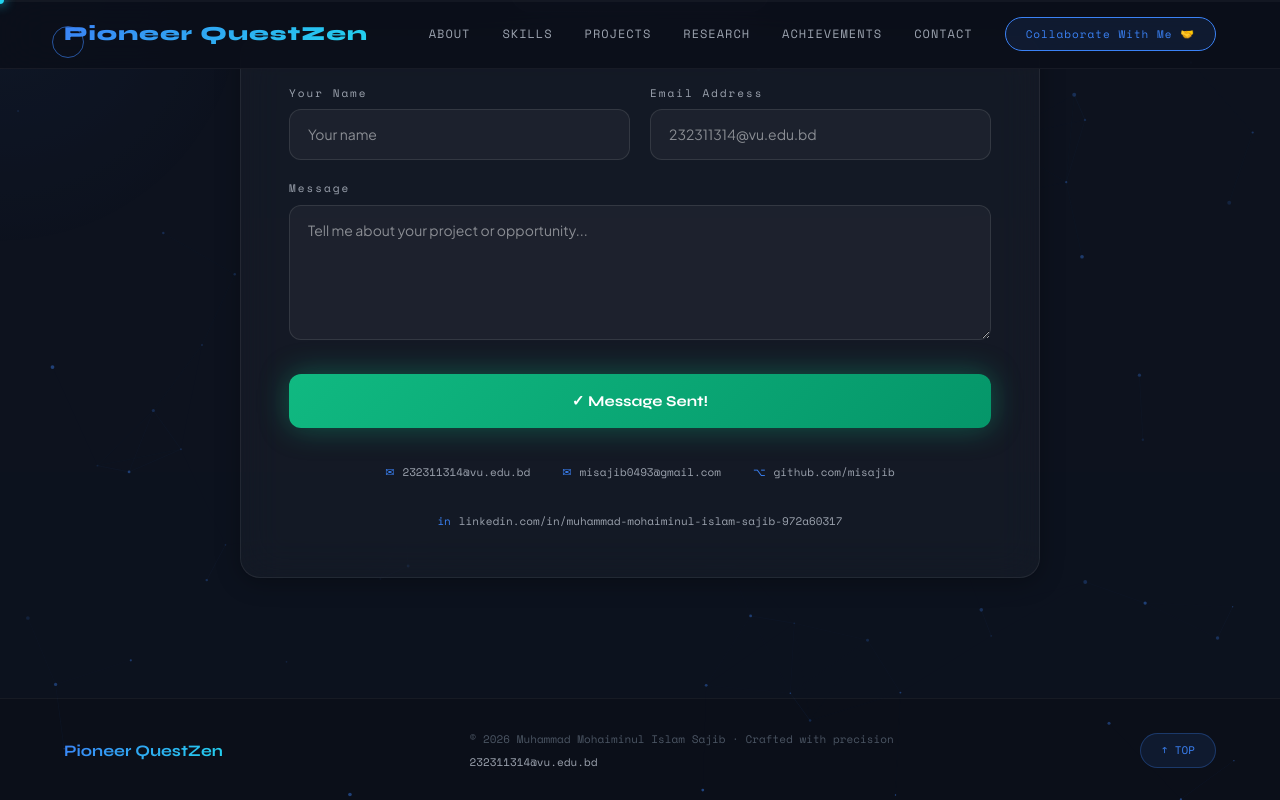
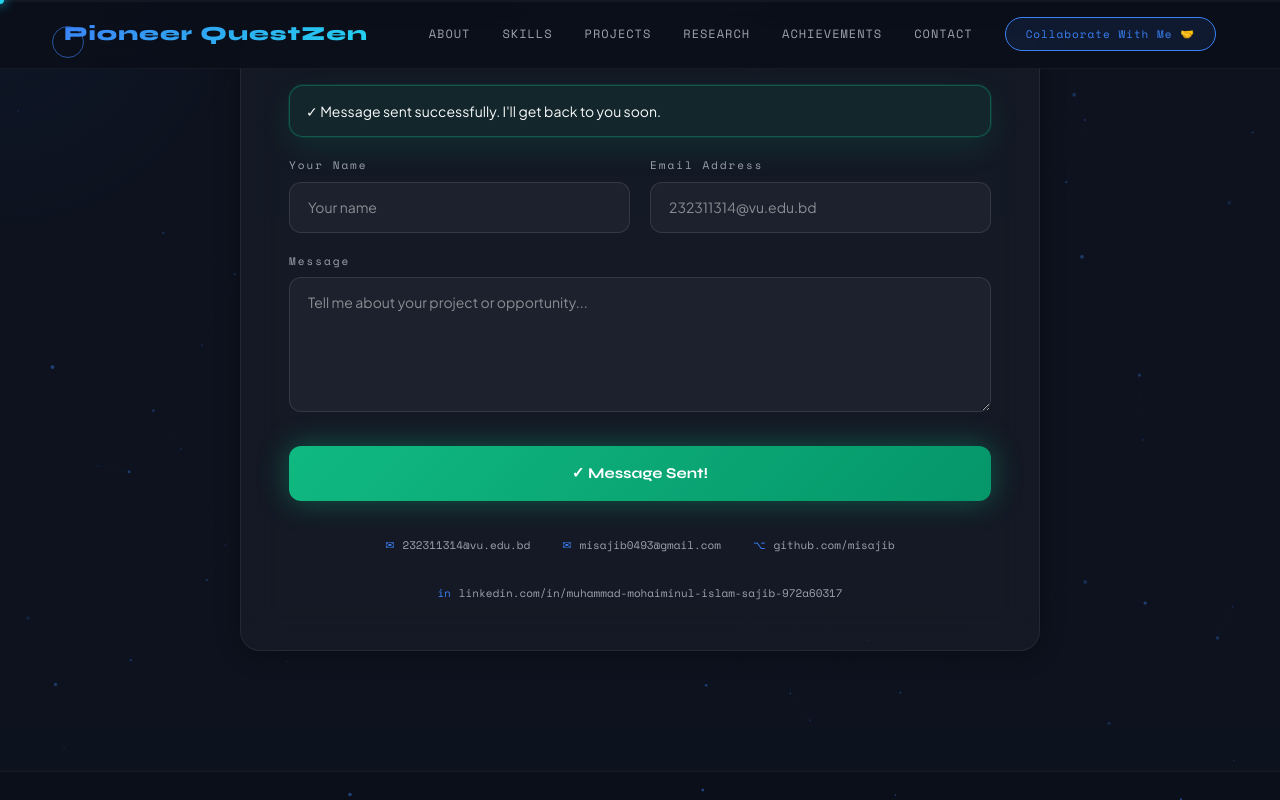
Before and after one commit to misajib/pioneerquestzen-portfolio, a React (Vite) app in the folder my-portfolio/: page / in a window 1280 px wide. Both pictures are taken after typing "Sample", "name@example.com", "Sample" into the empty fields and a click on the button "Send Message →". Shown: the part 8927-9727 px from the top of the page. Built offline with nearby package versions, Linux system fonts and the light colour scheme; no server answers.

Commit message:
Updated portfolio UI and contact form

```diff
--- a/my-portfolio/package.json
+++ b/my-portfolio/package.json
@@ -10,10 +10,12 @@
     "deploy": "gh-pages -d dist"
   },
   "dependencies": {
+    "@emailjs/browser": "^4.4.1",
     "@tailwindcss/vite": "^4.3.0",
     "gh-pages": "^6.3.0",
     "react": "^19.2.6",
     "react-dom": "^19.2.6",
+    "react-icons": "^5.6.0",
     "react-router-dom": "^7.6.0",
     "tailwindcss": "^4.3.0"
   },
--- a/my-portfolio/src/portfolio.jsx
+++ b/my-portfolio/src/portfolio.jsx
@@ -1,6 +1,23 @@
 import { useState, useEffect, useRef, useCallback } from "react";
 import { Link } from "react-router-dom";
 import emailjs from "@emailjs/browser";
+
+import {
+  FaGithub,
+  FaLinkedin,
+  FaResearchgate
+} from "react-icons/fa";
+
+import {
+  SiKaggle,
+  SiOrcid,
+  SiGooglescholar
+} from "react-icons/si";
+
+import { MdEmail } from "react-icons/md";
+
+
+
 
 // ─── Utility: cn ───────────────────────────────────────────────────────────
 const cn = (...classes) => classes.filter(Boolean).join(" ");
@@ -565,7 +582,29 @@ export default function Portfolio() {
   const [mobileMenu, setMobileMenu] = useState(false);
   const [activeSection, setActiveSection] = useState("hero");
   const [formState, setFormState] = useState({ name: "", email: "", msg: "" });
+  const [formError, setFormError] = useState("");
+  const [formSuccess, setFormSuccess] = useState("");
+  const [isSending, setIsSending] = useState(false);
   const [formSent, setFormSent] = useState(false);
+
+  const emailRegex = /^[^\s@]+@[^\s@]+\.[^\s@]+$/;
+
+  const getFormError = (state) => {
+    if (!state.name.trim()) return "Please enter your name.";
+    if (!state.email.trim()) return "Please enter your email address.";
+    if (!emailRegex.test(state.email.trim())) return "Please enter a valid email address.";
+    if (!state.msg.trim()) return "Please enter your message.";
+    return "";
+  };
+
+  const handleFieldChange = (field, value) => {
+    setFormState((current) => {
+      const nextState = { ...current, [field]: value };
+      setFormError(getFormError(nextState));
+      if (formSuccess) setFormSuccess("");
+      return nextState;
+    });
+  };
 
   const scrollTo = (id) => {
     setMobileMenu(false);
@@ -589,8 +628,18 @@ export default function Portfolio() {
   const handleSend = async (e) => {
     e.preventDefault();
 
+    const validationError = getFormError(formState);
+    if (validationError) {
+      setFormError(validationError);
+      setFormSuccess("");
+      return;
+    }
+
     try {
-    const result = await emailjs.send(
+      setIsSending(true);
+      setFormError("");
+      setFormSuccess("");
+      await emailjs.send(
         import.meta.env.VITE_EMAILJS_SERVICE_ID,
         import.meta.env.VITE_EMAILJS_TEMPLATE_ID,
         {
@@ -602,9 +651,8 @@ export default function Portfolio() {
         import.meta.env.VITE_EMAILJS_PUBLIC_KEY
       );
 
-    console.log("SUCCESS!", result.text);
-
       setFormSent(true);
+      setFormSuccess("Message sent successfully. I'll get back to you soon.");
 
       setFormState({
         name: "",
@@ -612,10 +660,17 @@ export default function Portfolio() {
         msg: "",
       });
 
-    setTimeout(() => setFormSent(false), 3000);
+      setTimeout(() => {
+        setFormSent(false);
+        setFormSuccess("");
+      }, 3000);
+
     } catch (error) {
-    console.error("FAILED...", error);
-    alert("Failed to send message. Please try again.");
+      console.error("EmailJS Error:", error);
+      setFormError("Failed to send message. Please try again.");
+      setFormSuccess("");
+    } finally {
+      setIsSending(false);
     }
   };
 
@@ -636,6 +691,7 @@ export default function Portfolio() {
         @keyframes spin { to{transform:rotate(360deg)} }
         @keyframes pulse-ring { 0%{transform:scale(1);opacity:0.6} 100%{transform:scale(1.6);opacity:0} }
         @keyframes blob { 0%,100%{border-radius:60% 40% 30% 70%/60% 30% 70% 40%} 50%{border-radius:30% 60% 70% 40%/50% 60% 30% 60%} }
+        @keyframes fade-in-card { from { opacity: 0; transform: translateY(-6px); } to { opacity: 1; transform: translateY(0); } }
         .blob { animation: blob 8s ease-in-out infinite; }
         .float { animation: float 6s ease-in-out infinite; }
         .nav-link { position:relative; }
@@ -1256,9 +1312,11 @@ export default function Portfolio() {
               <p style={{ color: "#9CA3AF", fontSize: 16, maxWidth: 640, margin: "0 auto" }}>Open to research collaborations, project work, academic opportunities, and professional connections.</p>
               <div style={{ marginTop: 16 }}>
                 <a href={"mailto:232311314@vu.edu.bd,misajib0493@gmail.com?subject=" + encodeURIComponent("Research Collaboration") + "&body=" + encodeURIComponent("Hi Md Mohaiminul Islam Sajib,%0A%0AI'd like to discuss a research collaboration.\n\nRegards,%0A[Your Name]")}
-                  style={{ display: "inline-block", padding: "10px 22px", borderRadius: 99, border: "1px solid rgba(255,255,255,0.06)",
+                  style={{
+                    display: "inline-block", padding: "10px 22px", borderRadius: 99, border: "1px solid rgba(255,255,255,0.06)",
                     background: "linear-gradient(90deg, rgba(59,130,246,0.08), rgba(139,92,246,0.08))", color: "#F9FAFB",
-                    fontFamily: "'Space Mono', monospace", fontSize: 13, letterSpacing: 1, transition: "all 0.18s", cursor: "none", textDecoration: "none" }}
+                    fontFamily: "'Space Mono', monospace", fontSize: 13, letterSpacing: 1, transition: "all 0.18s", cursor: "none", textDecoration: "none"
+                  }}
                   onMouseEnter={e => { e.currentTarget.style.transform = "translateY(-4px)"; e.currentTarget.style.boxShadow = "0 14px 30px rgba(59,130,246,0.06)"; }}
                   onMouseLeave={e => { e.currentTarget.style.transform = "none"; e.currentTarget.style.boxShadow = "none"; }}>
                   Start a Research Chat ✉️
@@ -1268,6 +1326,43 @@ export default function Portfolio() {
           </Reveal>
           <Reveal delay={100}>
             <Glass id="contactForm" style={{ padding: 48 }}>
+              <form onSubmit={handleSend}>
+              {formError && (
+                <div style={{
+                  marginBottom: 20,
+                  padding: "14px 16px",
+                  borderRadius: 14,
+                  border: "1px solid rgba(239,68,68,0.35)",
+                  background: "rgba(239,68,68,0.08)",
+                  boxShadow: "0 0 0 1px rgba(239,68,68,0.12), 0 12px 30px rgba(239,68,68,0.12)",
+                  color: "#F9FAFB",
+                  fontFamily: "'Plus Jakarta Sans',sans-serif",
+                  fontSize: 14,
+                  lineHeight: 1.6,
+                  animation: "fade-in-card 0.28s ease",
+                }}>
+                  ⚠️ {formError}
+                </div>
+              )}
+
+              {formSuccess && (
+                <div style={{
+                  marginBottom: 20,
+                  padding: "14px 16px",
+                  borderRadius: 14,
+                  border: "1px solid rgba(16,185,129,0.35)",
+                  background: "rgba(16,185,129,0.08)",
+                  boxShadow: "0 0 0 1px rgba(16,185,129,0.12), 0 12px 30px rgba(16,185,129,0.12)",
+                  color: "#F9FAFB",
+                  fontFamily: "'Plus Jakarta Sans',sans-serif",
+                  fontSize: 14,
+                  lineHeight: 1.6,
+                  animation: "fade-in-card 0.28s ease",
+                }}>
+                  ✓ {formSuccess}
+                </div>
+              )}
+
               <div style={{ display: "grid", gridTemplateColumns: "1fr 1fr", gap: 20, marginBottom: 20 }}>
                 {[
                   { label: "Your Name", key: "name", type: "text", placeholder: "Your name" },
@@ -1276,7 +1371,7 @@ export default function Portfolio() {
                   <div key={f.key}>
                     <label style={{ fontFamily: "'Space Mono',monospace", fontSize: 11, color: "#9CA3AF", letterSpacing: 2, display: "block", marginBottom: 8 }}>{f.label}</label>
                     <input type={f.type} placeholder={f.placeholder} value={formState[f.key]}
-                      onChange={e => setFormState(s => ({ ...s, [f.key]: e.target.value }))}
+                      onChange={e => handleFieldChange(f.key, e.target.value)}
                       style={{
                         width: "100%", padding: "14px 18px", borderRadius: 12,
                         background: "rgba(255,255,255,0.04)", border: "1px solid rgba(255,255,255,0.1)",
@@ -1291,7 +1386,7 @@ export default function Portfolio() {
               <div style={{ marginBottom: 28 }}>
                 <label style={{ fontFamily: "'Space Mono',monospace", fontSize: 11, color: "#9CA3AF", letterSpacing: 2, display: "block", marginBottom: 8 }}>Message</label>
                 <textarea placeholder="Tell me about your project or opportunity..." rows={5} value={formState.msg}
-                  onChange={e => setFormState(s => ({ ...s, msg: e.target.value }))}
+                  onChange={e => handleFieldChange("msg", e.target.value)}
                   style={{
                     width: "100%", padding: "14px 18px", borderRadius: 12, resize: "vertical",
                     background: "rgba(255,255,255,0.04)", border: "1px solid rgba(255,255,255,0.1)",
@@ -1301,16 +1396,18 @@ export default function Portfolio() {
                   onFocus={e => e.target.style.borderColor = "rgba(59,130,246,0.6)"}
                   onBlur={e => e.target.style.borderColor = "rgba(255,255,255,0.1)"} />
               </div>
-              <button onClick={handleSend} style={{
+              <button type="submit" disabled={isSending} style={{
                 width: "100%", padding: "16px", borderRadius: 12,
                 background: formSent ? "linear-gradient(135deg,#10B981,#059669)" : "linear-gradient(135deg,#3B82F6,#8B5CF6)",
                 border: "none", color: "#fff",
                 fontFamily: "'Syne',sans-serif", fontWeight: 700, fontSize: 15,
                 boxShadow: formSent ? "0 0 30px rgba(16,185,129,0.4)" : "0 0 30px rgba(59,130,246,0.35)",
-                transition: "all 0.4s", cursor: "none",
+                transition: "all 0.4s", cursor: isSending ? "not-allowed" : "none",
+                opacity: isSending ? 0.85 : 1,
               }}>
-                {formSent ? "✓ Message Sent!" : "Send Message →"}
+                {isSending ? "Sending..." : formSent ? "✓ Message Sent!" : "Send Message →"}
               </button>
+              </form>
 
               <div style={{ display: "flex", justifyContent: "center", gap: 32, marginTop: 36, flexWrap: "wrap" }}>
                 {[
```
Also changed, not shown: 2 other files (tests, documents, lock files or other folders). Lines whose indentation alone changed are shown as unchanged.
